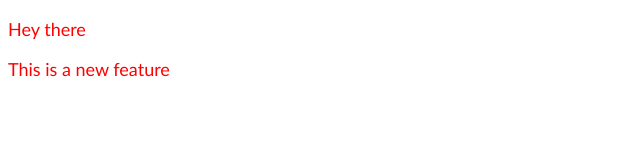
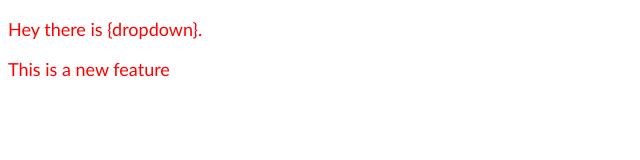
Before and after one commit to Techn0buddy/local-Repo, a plain HTML site: page index.html in a window 1280 px wide. Shown: the whole page, without its empty margins (0-640 px from the left). Drawn offline with Linux system fonts and the light colour scheme.

```diff
--- a/index.html
+++ b/index.html
@@ -8,7 +8,7 @@
 </head>
 <body>
     <p>
-        Hey there
+        Hey there is {dropdown}.
     </p>
     <p>
         This is a new feature
```
